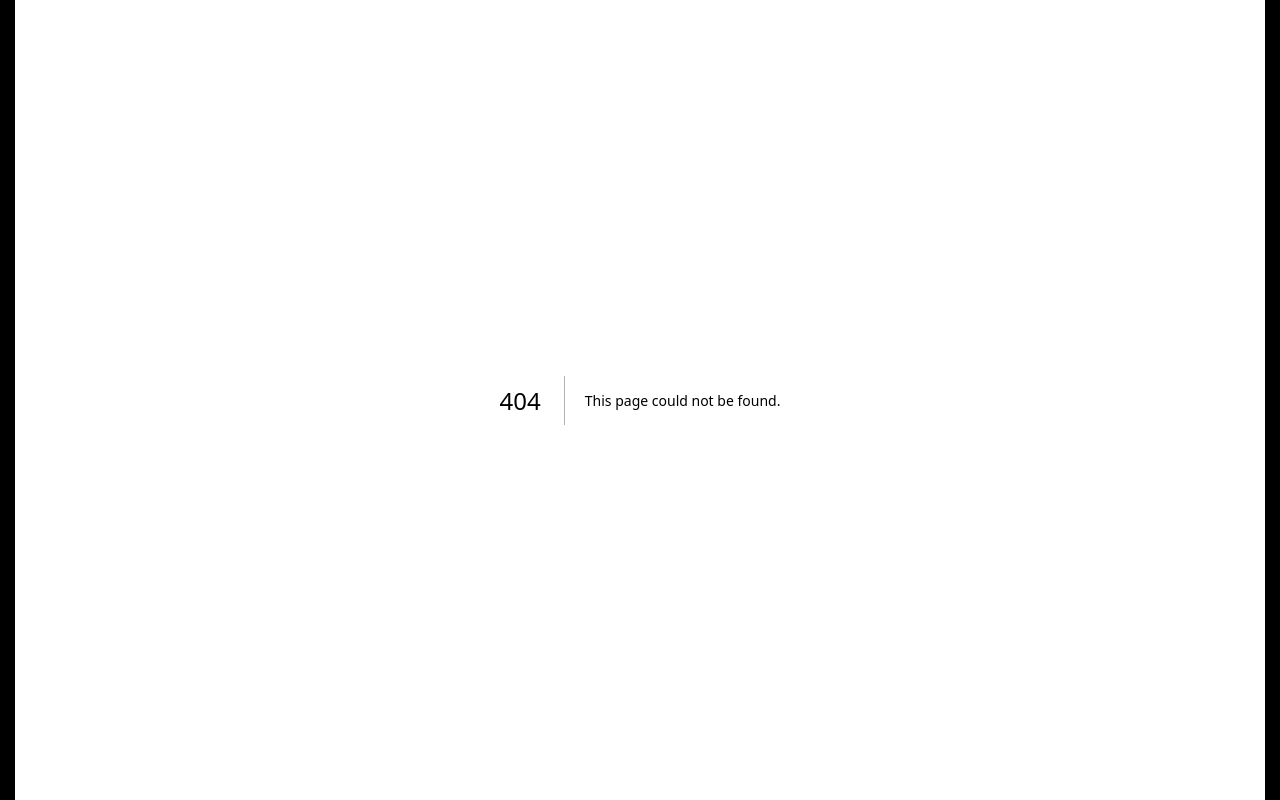
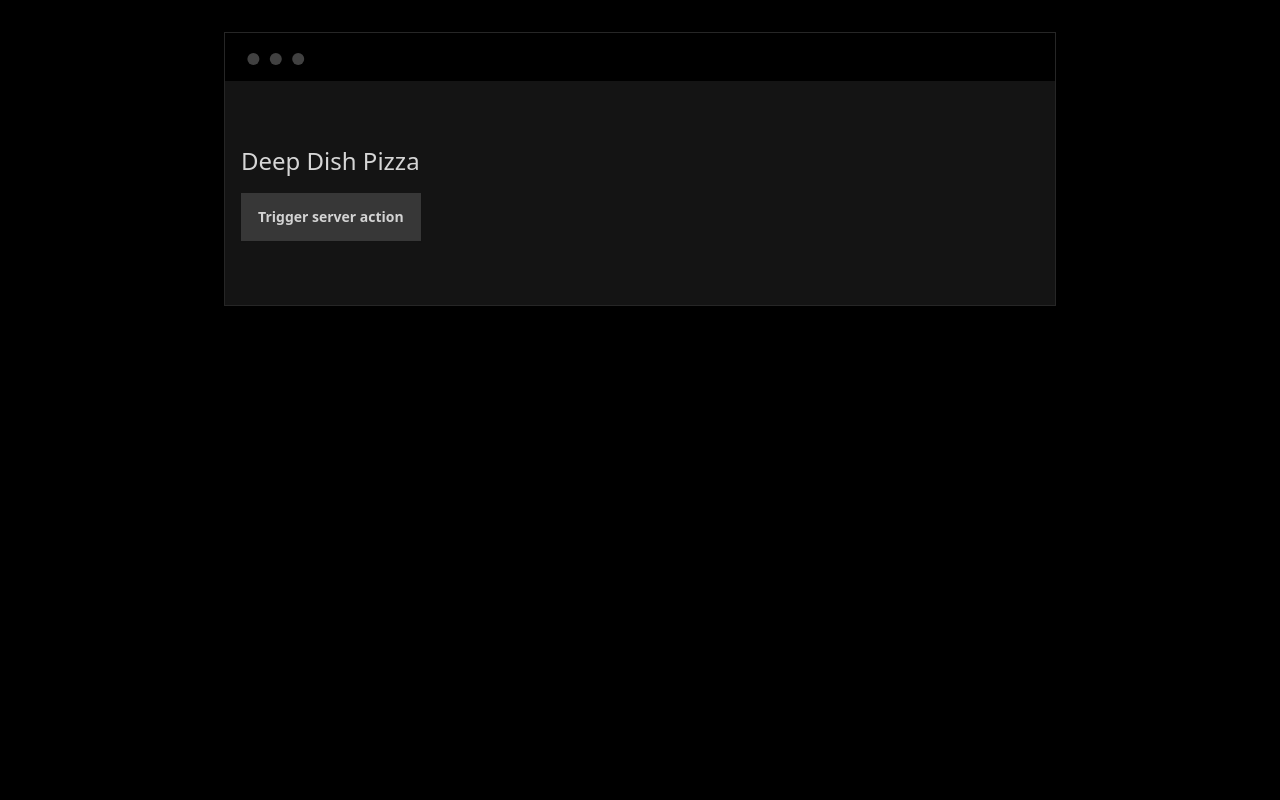
Before and after one commit to maurer2/run-types-run, a Next.js app: page /deep-dish-pizza in a window 1280 px wide. Before the commit this address had no page. Built offline with nearby package versions, Linux system fonts and the light colour scheme.

Commit message:
Tried out single non-nested button in form in server components approach

```diff
--- /dev/null
+++ b/src/app/deep-dish-pizza/page.tsx
@@ -0,0 +1,23 @@
+import React from 'react';
+
+export default async function DeepDishPizza() {
+  const testServerAction = async () => {
+    'use server';
+
+    console.log('test');
+  };
+
+  return (
+    <article className="container max-w-4xl mx-auto px-8 py-8">
+      <div className="mockup-window border border-base-300">
+        <div className="px-4 py-16 bg-base-200">
+          <h1 className="mb-4 text-2xl">Deep Dish Pizza</h1>
+          <button className="btn btn-neutral normal-case" form="test-form" type="submit">
+            Trigger server action
+          </button>
+          <form action={testServerAction} id="test-form" />
+        </div>
+      </div>
+    </article>
+  );
+}
--- a/src/app/page.tsx
+++ b/src/app/page.tsx
@@ -3,11 +3,14 @@ import Link from 'next/link';
 export default function Home() {
   return (
     <div className="container max-w-4xl mx-auto px-8 py-8">
-      <div className="navbar navbar-center bg-neutral text-neutral-content">
+      <nav className="navbar navbar-center bg-neutral text-neutral-content">
         <Link className="btn btn-ghost normal-case text-xl" href="/pizza">
           Pizza
         </Link>
-      </div>
+        <Link className="btn btn-ghost normal-case text-xl" href="/deep-dish-pizza">
+          Deep Dish Pizza
+        </Link>
+      </nav>
     </div>
   );
 }
```
